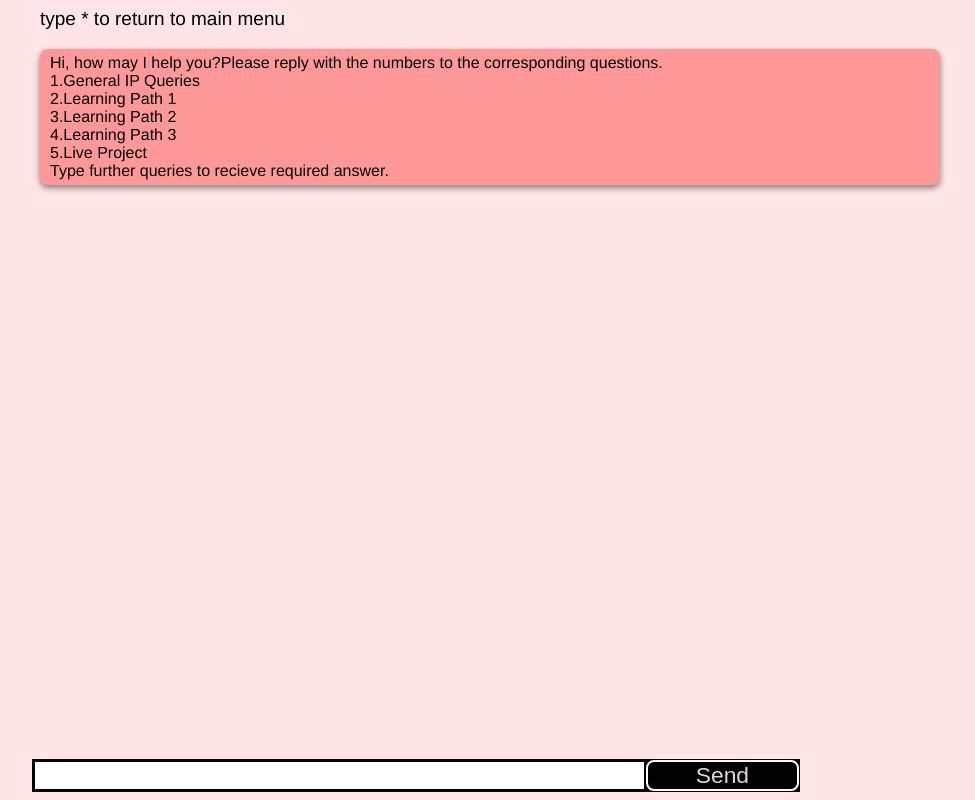
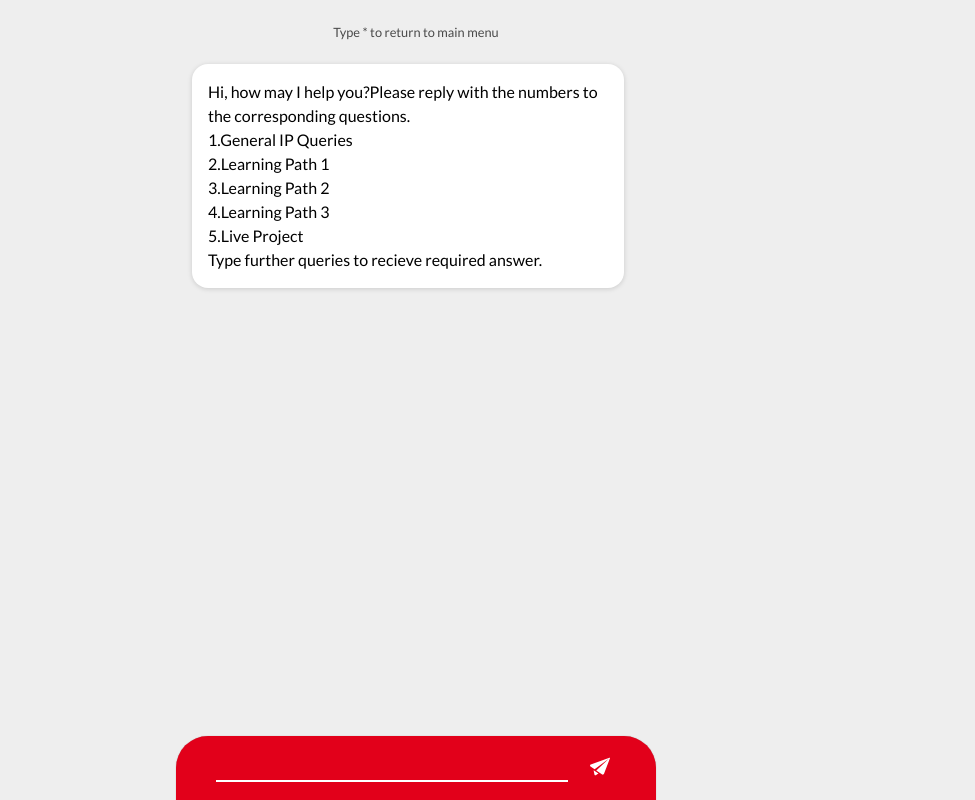
Before and after one commit to adyasha9/nodejs-chatbot, a website: page index.html in a window 1280 px wide. Shown: the whole page, without its empty margins (224-1199 px from the left). Drawn offline with nearby package versions, Linux system fonts and the light colour scheme; no server answers.

Commit message:
Modified UI

```diff
--- a/index.html
+++ b/index.html
@@ -3,99 +3,8 @@
 
 <head>
     <title>ChatBot</title>
-    <style>
-        * {
-            padding: 0;
-            box-sizing: border-box;
-        }
-
-        body {
-            font: 19px Helvetica, Arial;
-            padding-left: 20%;
-            padding-right: 20%;
-            background-color: #ffe5e5;
-            color: #000000;
-        }
-
-        #f {
-            background: #000;
-            position: fixed;
-            bottom: 1%;
-            left: 20%;
-            right: 20%;
-            border: 1px solid black;
-        }
-
-        #f input {
-            border: 2px solid black;
-            width: 80%;
-            font-size: 120%;
-        }
-
-        #f button {
-            background: rgb(0, 0, 0);
-            border: 2px solid rgb(255, 248, 248);
-            margin-right: 0;
-            width: 20%;
-            font-size: 120%;
-            border-radius: 8px;
-            color: rgb(230, 215, 215);
-        }
-
-        #messages {
-            list-style-type: none;
-            padding: 0;
-            padding-bottom: 3%;
-            width: 900px;
-            text-align: right;
-        }
-
-        #messages li {
-            padding: 5px 10px;
-            background-color: #ff9999;
-            box-shadow: 0px 3px 6px rgba(0, 0, 0, 0.473);
-            color: #000000;
-            font-family: 'Lato', sans-serif;
-            border-radius: 8px;
-            font-size: 18px;
-            flex: auto;
-            margin-bottom: 10px;
-        }
-
-        #messages li:hover {
-            background-color: #f56969;
-            transition: zoom-in;
-        }
-
-        #messages li:nth-child(odd) {
-            font-size: 1rem;
-            font-family: var(--font--family);
-            height: auto;
-            width: 900px;
-            overflow-y: auto;
-            text-align: left;
-        }
-
-        a:link {
-            color: red;
-        }
-        /* visited link */
-
-        a:visited {
-            color: green;
-        }
-        /* mouse over link */
-
-        a:hover {
-            color: hotpink;
-        }
-        /* selected link */
-
-        a:active {
-            color: blue;
-        }
-    </style>
-
+    <link rel="stylesheet" href="./reset.css">
+    <link rel="stylesheet" href="./style.css">
 </head>
 <script>
     $(document).ready(function() {
@@ -124,11 +33,16 @@
 
 
 <body>
-    type * to return to main menu
+    <div class="container">
+        <div class="return-msg">
+            Type * to return to main menu
+        </div>
 
         <ul id="messages">
 
-        <li>Hi, how may I help you?Please reply with the numbers to the corresponding questions.</br>1.General IP Queries</br>2.Learning Path 1 </br>3.Learning Path 2 </br>4.Learning Path 3 </br>5.Live Project</br>Type further queries to recieve required
+            <li>Hi, how may I help you?Please reply with the numbers to the corresponding questions.</br>1.General IP
+                Queries</br>2.Learning Path 1 </br>3.Learning Path 2 </br>4.Learning Path 3 </br>5.Live Project</br>Type further
+                queries to recieve required
                 answer.
 
             </li>
@@ -136,9 +50,14 @@
             </li>
 
         </ul>
+        <div class="form-container">
             <form action="" id="f">
-        <input id="m" autocomplete="off" /><button type="submit">Send</button>
+                <input id="m" autocomplete="off" /><button type="submit"><img src="./send-symbol-svgrepo-com.svg" alt=""></button>
             </form>
+        </div>
+
+    </div>
+
 </body>
 
 </html>
--- /dev/null
+++ b/reset.css
@@ -0,0 +1,48 @@
+/* http://meyerweb.com/eric/tools/css/reset/
+   v2.0 | 20110126
+   License: none (public domain)
+*/
+
+html, body, div, span, applet, object, iframe,
+h1, h2, h3, h4, h5, h6, p, blockquote, pre,
+a, abbr, acronym, address, big, cite, code,
+del, dfn, em, img, ins, kbd, q, s, samp,
+small, strike, strong, sub, sup, tt, var,
+b, u, i, center,
+dl, dt, dd, ol, ul, li,
+fieldset, form, label, legend,
+table, caption, tbody, tfoot, thead, tr, th, td,
+article, aside, canvas, details, embed,
+figure, figcaption, footer, header, hgroup,
+menu, nav, output, ruby, section, summary,
+time, mark, audio, video {
+	margin: 0;
+	padding: 0;
+	border: 0;
+	font-size: 100%;
+	font: inherit;
+	vertical-align: baseline;
+}
+/* HTML5 display-role reset for older browsers */
+article, aside, details, figcaption, figure,
+footer, header, hgroup, menu, nav, section {
+	display: block;
+}
+body {
+	line-height: 1;
+}
+ol, ul {
+	list-style: none;
+}
+blockquote, q {
+	quotes: none;
+}
+blockquote:before, blockquote:after,
+q:before, q:after {
+	content: '';
+	content: none;
+}
+table {
+	border-collapse: collapse;
+	border-spacing: 0;
+}
--- /dev/null
+++ b/style.css
@@ -0,0 +1,191 @@
+/*
+
+* {
+  padding: 0;
+  box-sizing: border-box;
+}
+
+body {
+  font: 19px Helvetica, Arial;
+  padding-left: 20%;
+  padding-right: 20%;
+  background-color: #ffe5e5;
+  color: #000000;
+}
+
+#f {
+  background: #000;
+  position: fixed;
+  bottom: 1%;
+  left: 20%;
+  right: 20%;
+  border: 1px solid black;
+}
+
+#f input {
+  border: 2px solid black;
+  width: 80%;
+  font-size: 120%;
+}
+
+#f button {
+  background: rgb(0, 0, 0);
+  border: 2px solid rgb(255, 248, 248);
+  margin-right: 0;
+  width: 20%;
+  font-size: 120%;
+  border-radius: 8px;
+  color: rgb(230, 215, 215);
+}
+
+#messages {
+  list-style-type: none;
+  padding: 0;
+  padding-bottom: 3%;
+  width: 900px;
+  text-align: right;
+}
+
+#messages li {
+  padding: 5px 10px;
+  background-color: #ff9999;
+  box-shadow: 0px 3px 6px rgba(0, 0, 0, 0.473);
+  color: #000000;
+  font-family: "Lato", sans-serif;
+  border-radius: 8px;
+  font-size: 18px;
+  flex: auto;
+  margin-bottom: 10px;
+}
+
+#messages li:hover {
+  background-color: #f56969;
+  transition: zoom-in;
+}
+
+#messages li:nth-child(odd) {
+  font-size: 1rem;
+  font-family: var(--font--family);
+  height: auto;
+  width: 900px;
+  overflow-y: auto;
+  text-align: left;
+}
+
+a:link {
+  color: red;
+}
+
+a:visited {
+  color: green;
+}
+
+
+a:hover {
+  color: hotpink;
+}
+
+
+a:active {
+  color: blue;
+}
+
+*/
+@import url("https://fonts.googleapis.com/css2?family=Lato&display=swap");
+
+:root {
+  font-size: 16px;
+}
+
+body {
+  background: #eee;
+  font-family: "Lato", sans-serif;
+}
+
+.container {
+  max-width: 900px;
+  margin: 0 auto;
+}
+
+.return-msg {
+  font-size: 0.8rem;
+  color: #212121;
+  opacity: 0.8;
+  text-align: center;
+  margin: 1.6rem 0;
+}
+#messages {
+  display: flex;
+  width: 28rem;
+  margin: 0 auto;
+  flex-direction: column;
+}
+#messages li {
+  padding: 1rem 1rem;
+  line-height: 1.5;
+  font-size: 1rem;
+  margin-bottom: 1rem;
+  border-radius: 1rem;
+  min-width: 4rem;
+  max-width: 25rem;
+  box-shadow: 0 1px 5px rgba(0, 0, 0, 0.15);
+  background: #fff;
+}
+#messages li:nth-child(even) {
+  background: #262626;
+  color: #fff;
+  align-self: flex-end;
+}
+
+#messages li:last-child {
+  margin-bottom: 5rem;
+}
+
+.form-container {
+  position: fixed;
+  bottom: 0;
+  margin: 0 auto;
+  left: 0;
+  right: 0;
+  width: 30rem;
+  height: 4rem;
+  background: #e2001a;
+  display: flex;
+  justify-content: center;
+  align-items: center;
+  border-top-left-radius: 2rem;
+  border-top-right-radius: 2rem;
+  box-shadow: 0 0 1px rgba(34, 25, 25, 0.4);
+}
+#f {
+  display: flex;
+  justify-content: center;
+  align-items: center;
+}
+#m {
+  width: 20rem;
+  height: 1.25rem;
+  margin-right: 1rem;
+  background: none;
+  border: none;
+  border-bottom: 2px solid #fff;
+  color: #fff;
+  font-family: "Lato", sans-serif;
+  padding: 0.2rem 1rem;
+  font-size: 1rem;
+}
+button {
+  background: none;
+  border: 0;
+  cursor: pointer;
+}
+button img {
+  width: 1.2rem;
+  height: 1.2rem;
+}
+input:focus,
+select:focus,
+textarea:focus,
+button:focus {
+  outline: none;
+}
```
Also changed, not shown: send-symbol-svgrepo-com.svg (added), 3 other files. Lines whose indentation alone changed are shown as unchanged.
